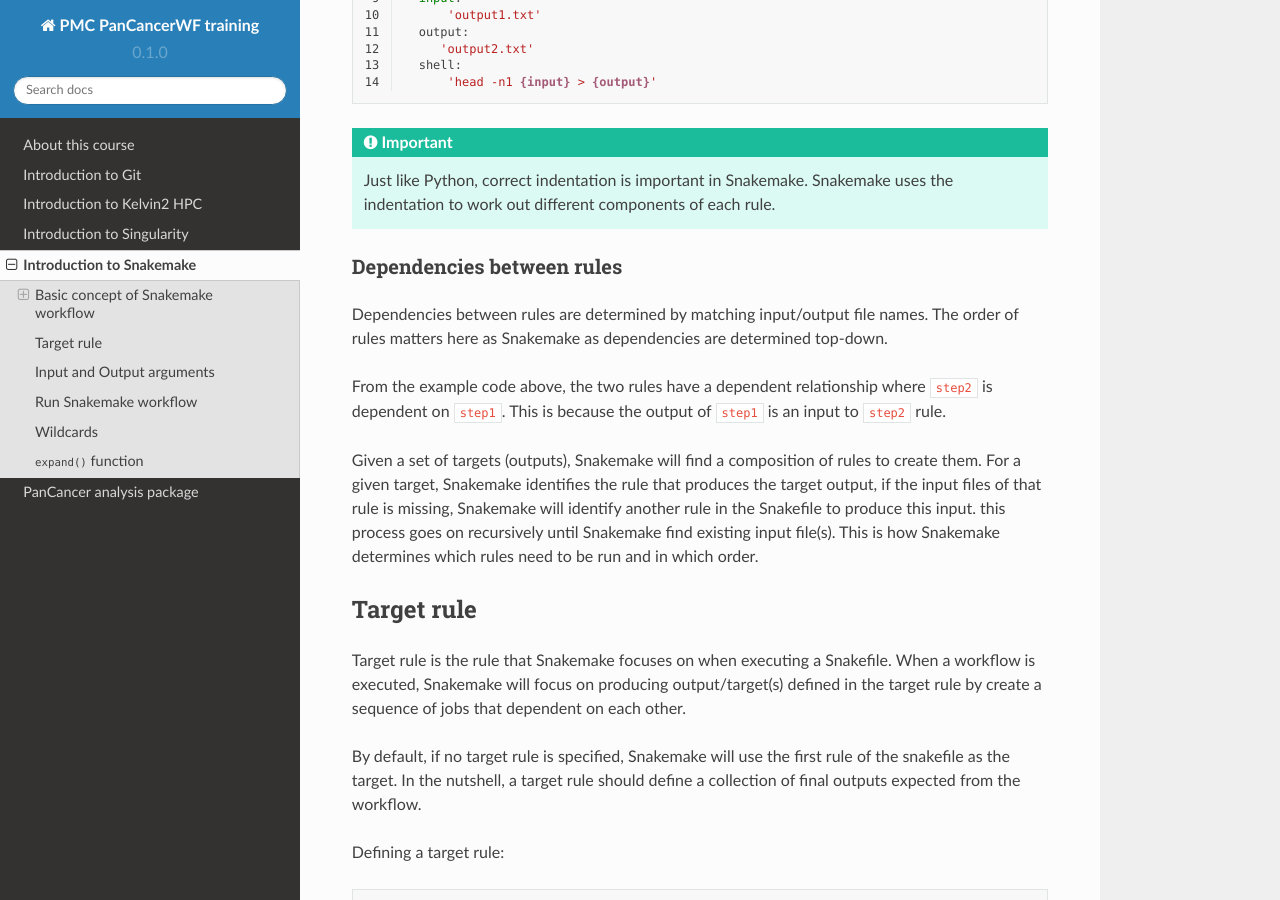
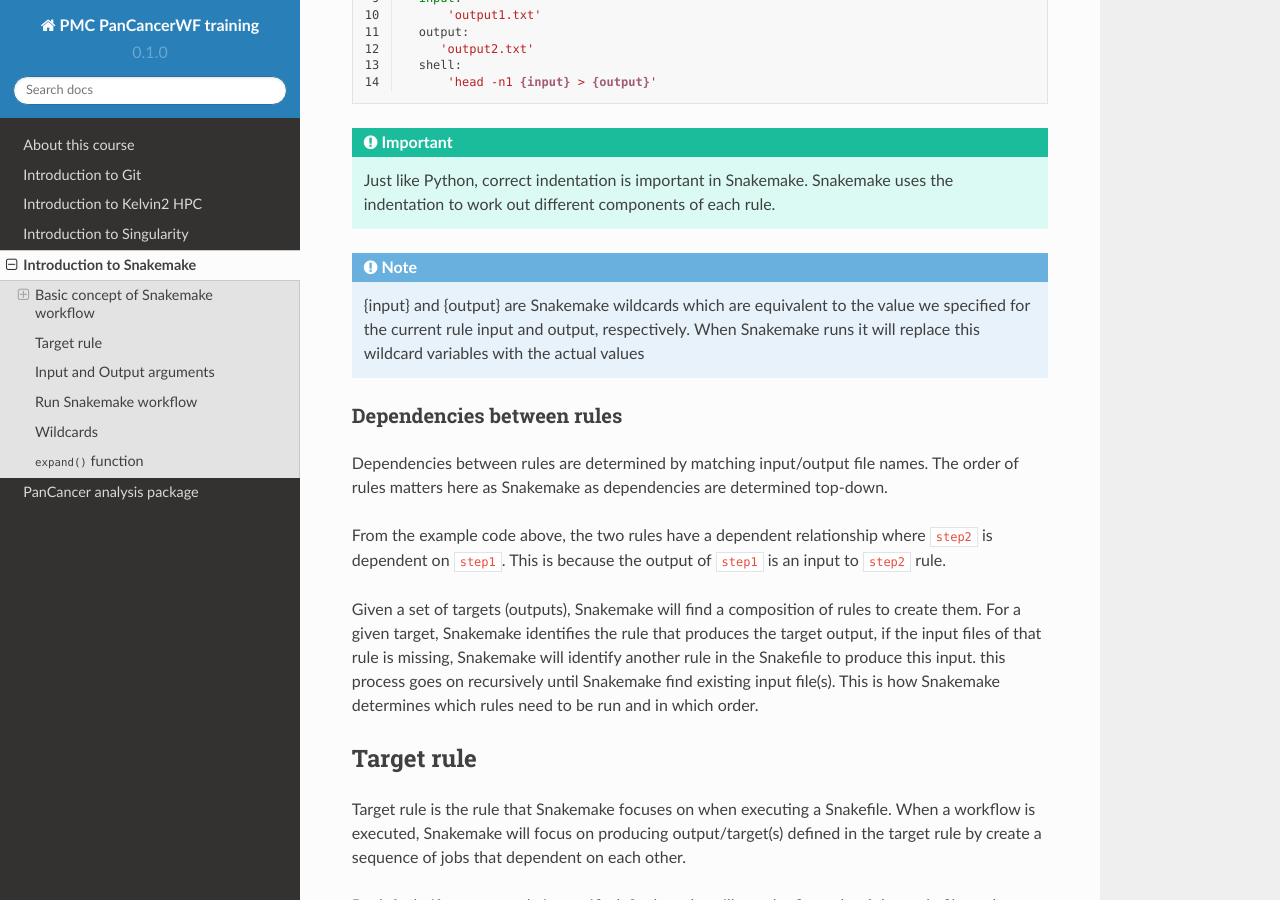
Before and after one commit to sirintra/PMC-PC-training, a Sphinx documentation site: the page built from docs/source/snakemake.rst, in a window 1280 px wide and 900 px high, scrolled down 832 px. Built offline with Sphinx 7.4.7 and the Read the Docs theme 2.0.0, drawn with Linux system fonts in a browser that asks for light colours.

Commit message:
Update snakemake.rst

```diff
--- a/docs/source/snakemake.rst
+++ b/docs/source/snakemake.rst
@@ -39,6 +39,12 @@ Example Snakemake pipeline:
 
    Just like Python, correct indentation is important in Snakemake.
    Snakemake uses the indentation to work out different components of each rule.
+
+
+.. note::
+
+   {input} and {output} are Snakemake wildcards which are equivalent to the value we specified for the current rule input and output, respectively.
+   When Snakemake runs it will replace this wildcard variables with the actual values
 
 
 Dependencies between rules
```
